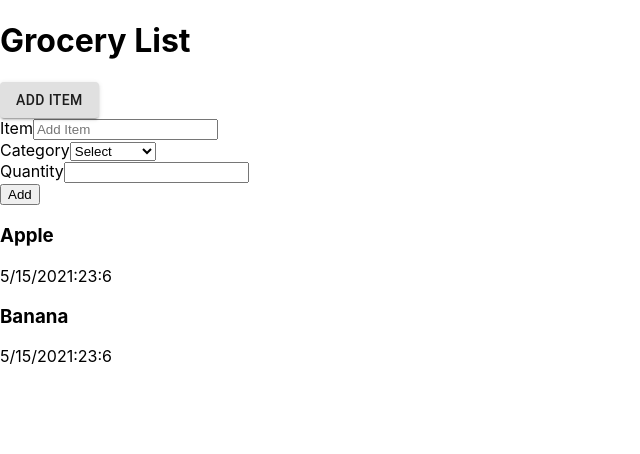
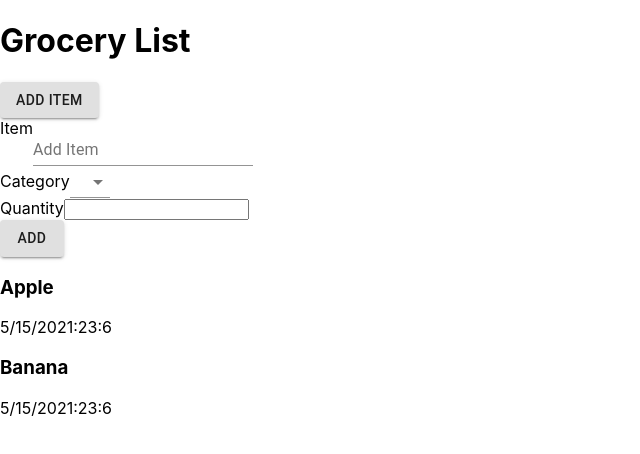
Before and after one commit to 2021-IBM-Accelerate-SW-Track/lab-1-team-19, a React (Create React App) app: page / in a window 1280 px wide. Shown: the top 454 px of the page, without its empty margins (0-640 px from the left). Built offline with nearby package versions, Linux system fonts and the light colour scheme.

Commit message:
Attempting to address GitHub autograde issues- not finalized

```diff
--- a/src/component/AddItem/AddItem.js
+++ b/src/component/AddItem/AddItem.js
@@ -1,4 +1,8 @@
 import { useState } from 'react'
+import Button from "@material-ui/core/Button"
+import Textfield from "@material-ui/core/TextField"
+import Select from "@material-ui/core/Select"
+import MenuItem  from "@material-ui/core/MenuItem"
 
 const AddItem = ({ onAdd }) => {
 	const [text, setText] = useState('');
@@ -36,22 +40,22 @@ const onSubmit = (e) => {
 			{/* Item Name Input */}
 			<div>
 				<label>Item</label>
-				<input type = 'text' data-testid="new-item-input" placeholder = 'Add Item' value={text} onChange={(e) => setText(e.target.value)}/>
+				<Textfield type = 'text' data-testid='new-item-input' label = 'Add Item' value={text} onChange={(e) => setText(e.target.value)}/>
 			</div>
 
 			{/* Item Category Input*/}
 			<div>
 				<label>Category</label>
-				<select id="category" name="category" value={category} onChange={(e) => setCategory(e.target.value)}>
-					<option value="Select">Select</option>
-					<option value="Meat">Meat</option>
-					<option value="Dairy">Dairy</option>
-					<option value="Frozen">Frozen</option>
-					<option value="Household">Household</option>
-					<option value="Produce">Produce</option>
-					<option value="Pantry">Pantry</option>
-					<option value="Hygiene">Hygiene</option>
-				</select>
+				<Select labelId="category" value={category} onChange={(e) => setCategory(e.target.value)}>
+					<MenuItem value="Select">Select</MenuItem>
+					<MenuItem value="Meat">Meat</MenuItem>
+					<MenuItem value="Dairy">Dairy</MenuItem>
+					<MenuItem value="Frozen">Frozen</MenuItem>
+					<MenuItem value="Household">Household</MenuItem>
+					<MenuItem value="Produce">Produce</MenuItem>
+					<MenuItem value="Pantry">Pantry</MenuItem>
+					<MenuItem value="Hygiene">Hygiene</MenuItem>
+				</Select>
 			</div>
 
 
@@ -62,7 +66,7 @@ const onSubmit = (e) => {
 
 			</div>
 
-			<input type='submit' value='Add' data-testid="new-item-button" />
+			<Button variant="contained" type='submit' data-testid="new-item-button" > Add </Button>
 		</form>
 	)
 }
```
